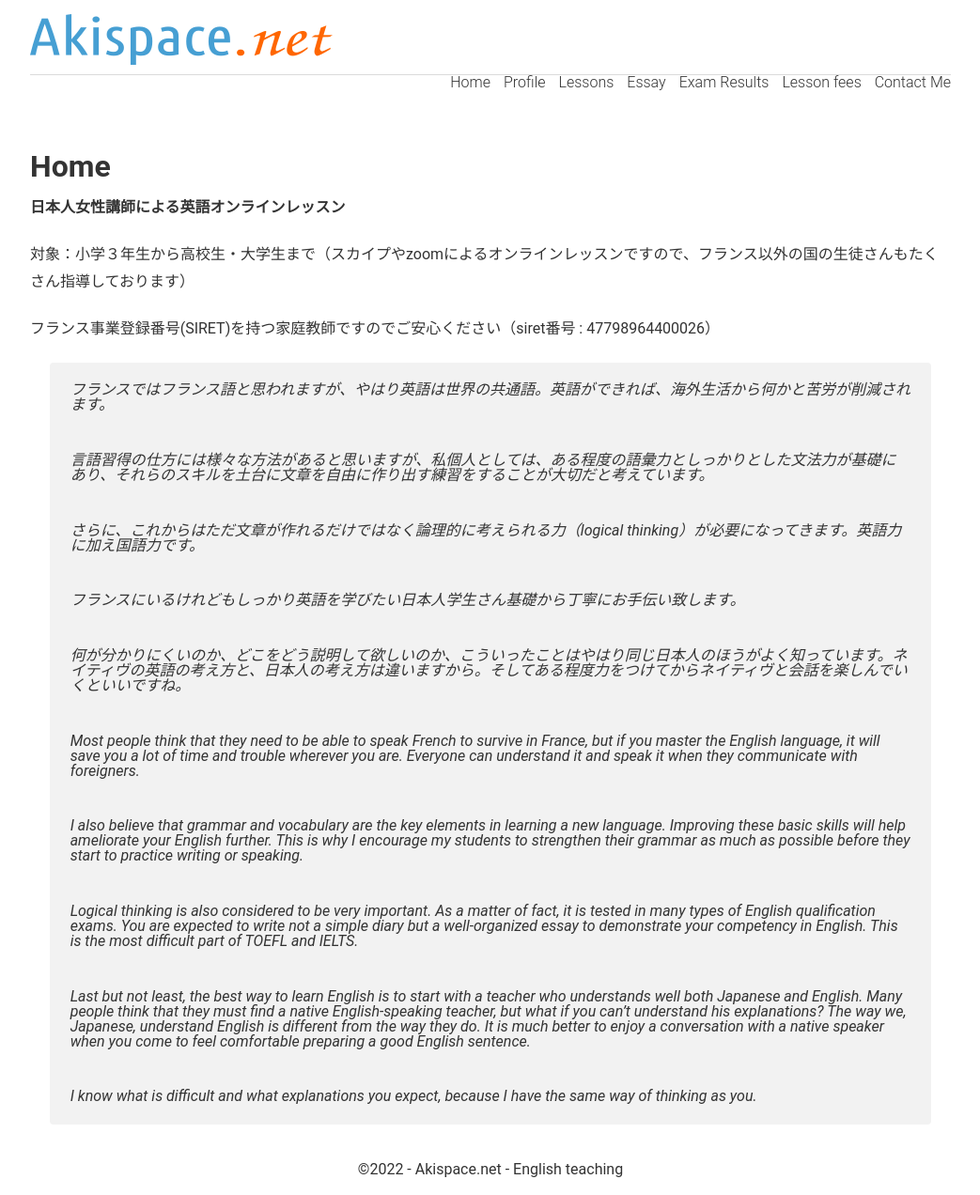
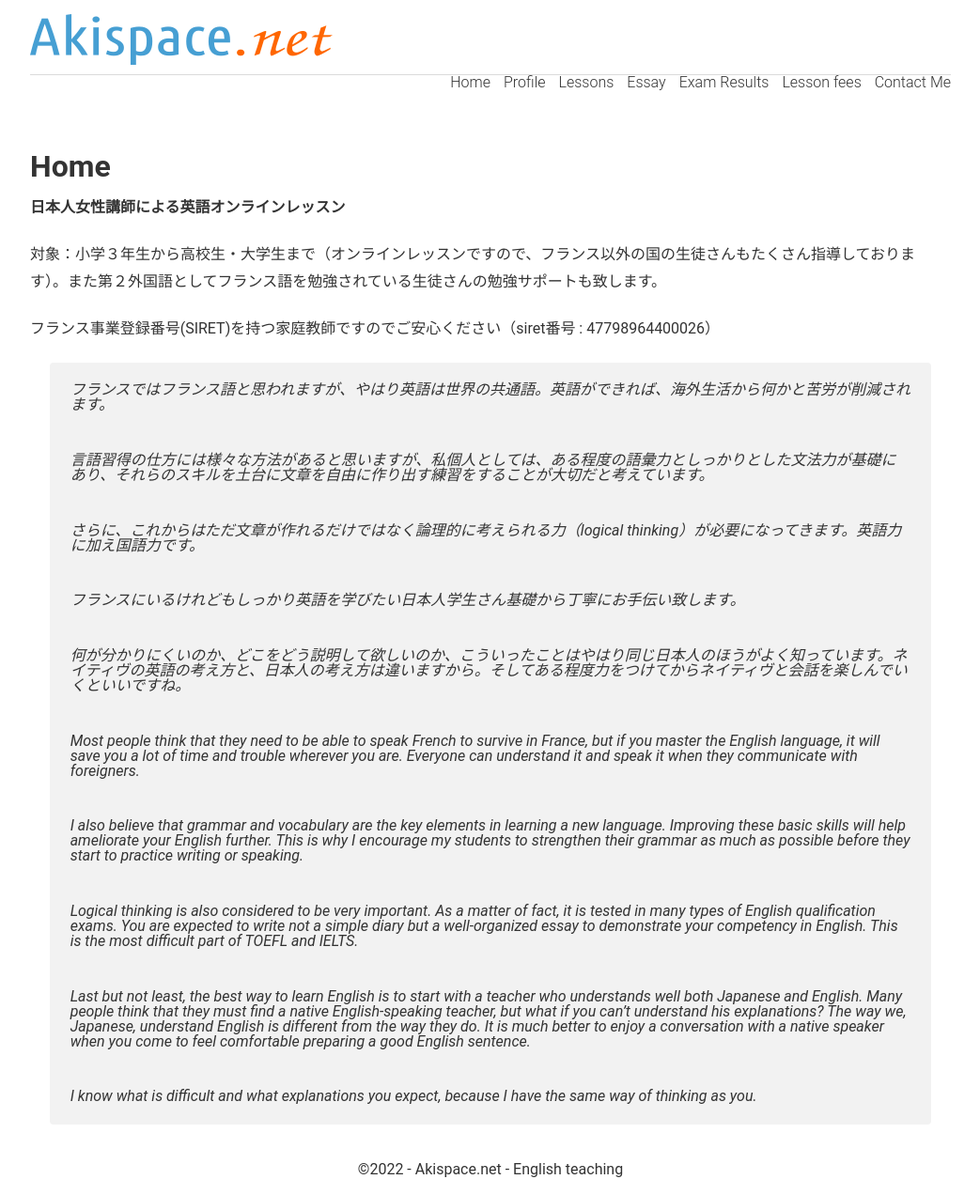
Before and after one commit to phocean/akispace, a Jekyll site: the page built from index.md, in a window 1280 px wide. Shown: the whole page at 94% size, without its empty margins (118-1161 px from the left). Built offline with Jekyll 4.4.1, drawn with Linux system fonts in a browser that asks for light colours.

Commit message:
Update index.md

```diff
--- a/index.md
+++ b/index.md
@@ -10,7 +10,7 @@ description: フランス、パリ/ブローニュで探す英語家庭教師。
 
 **日本人女性講師による英語オンラインレッスン**
 
-対象：小学３年生から高校生・大学生まで（スカイプやzoomによるオンラインレッスンですので、フランス以外の国の生徒さんもたくさん指導しております）
+対象：小学３年生から高校生・大学生まで（オンラインレッスンですので、フランス以外の国の生徒さんもたくさん指導しております）。また第２外国語としてフランス語を勉強されている生徒さんの勉強サポートも致します。
 
 フランス事業登録番号(SIRET)を持つ家庭教師ですのでご安心ください（siret番号 : 47798964400026）
 
```
